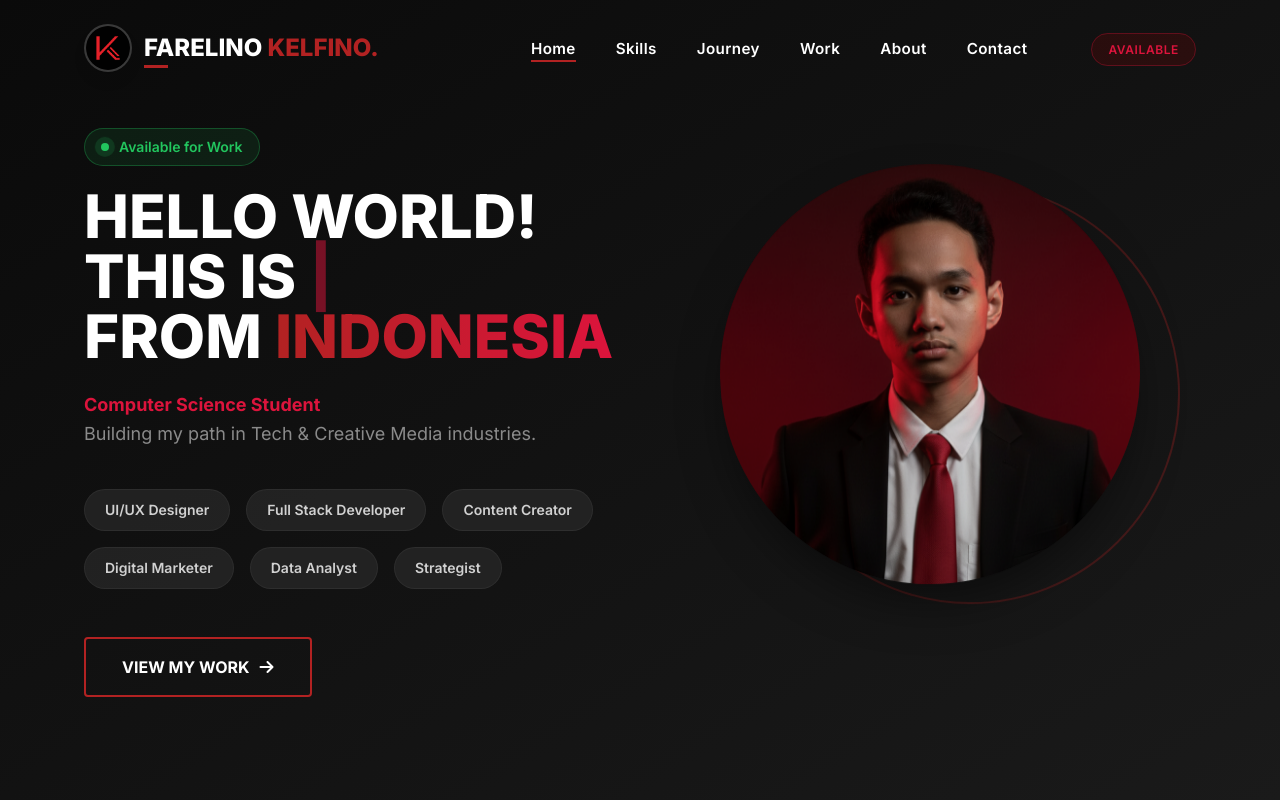
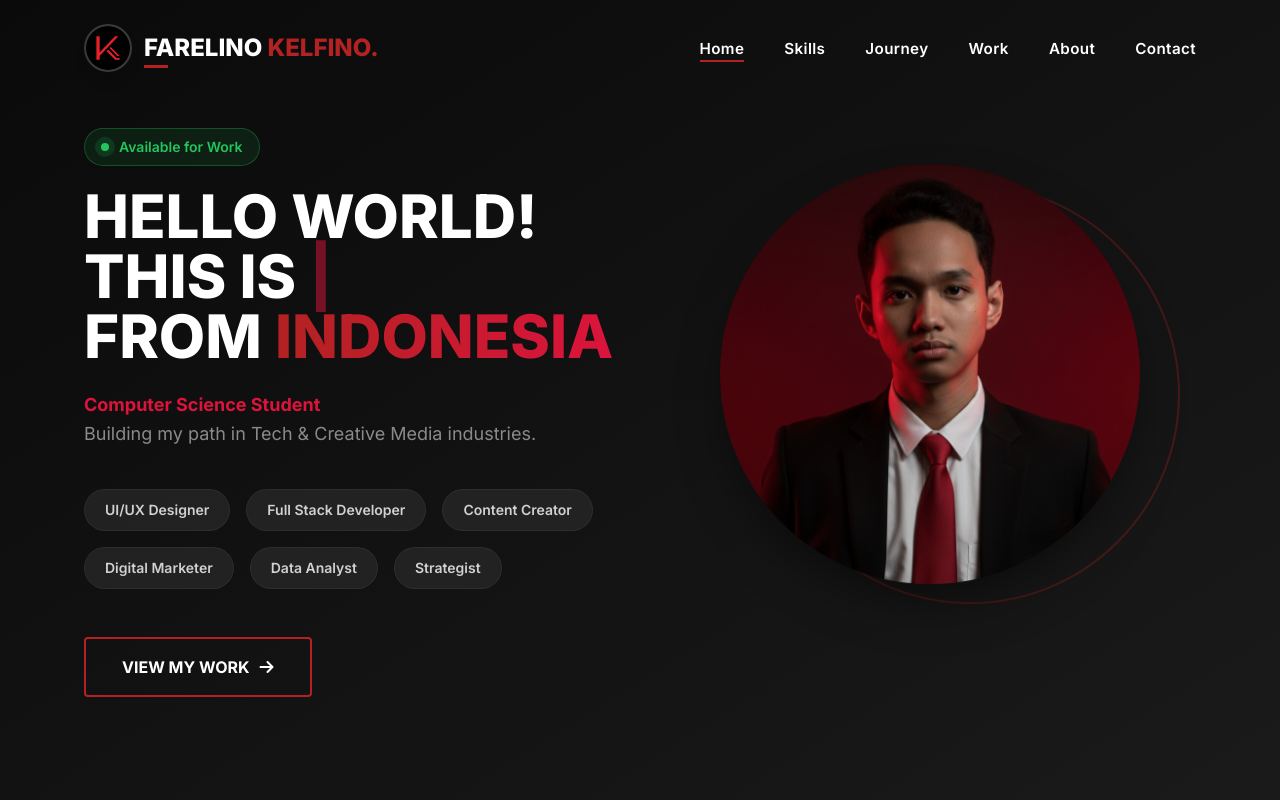
Before and after one commit to kelfinofarelino/kelfino-portofolio, a Next.js app: page / in a window 1280 px wide. Shown: the top 800 px of the page. Built offline with nearby package versions, Linux system fonts and the light colour scheme.

Commit message:
remove available in header/navbar

```diff
--- a/components/Header.tsx
+++ b/components/Header.tsx
@@ -77,11 +77,6 @@ export default function Header() {
                </li>
              );
           })}
-          <li className="hidden md:block ml-6">
-            <span className="bg-brand-dark-red/20 text-brand-light-red px-4 py-2 rounded-full border border-brand-light-red/30 text-xs font-semibold tracking-wider">
-              AVAILABLE
-            </span>
-          </li>
         </ul>
       </div>
     </header>
```
